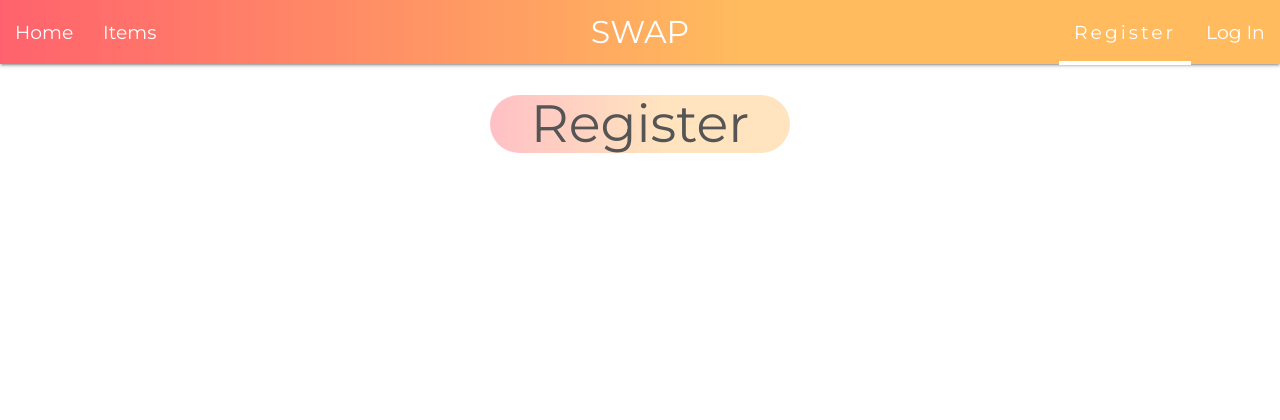
After one commit to PaladinKnightMaster/swap-clothes-app, a Flask app: page /register in a window 1280 px wide. The commit adds this page. Shown: the top 420 px of the page. Run offline with Flask 2, Linux system fonts and the light colour scheme; some libraries are stand-ins or nearby versions.

Commit message:
Add and connect register.html page

```diff
--- a/app.py
+++ b/app.py
@@ -80,6 +80,10 @@ def search():
     return render_template("items.html", items=items, categories=categories)
 
 
+@app.route("/register", methods=["GET", "POST"])
+def register():
+    return render_template("register.html")
+
 if __name__ == '__main__':
     app.run(host=os.environ.get("IP"),
             port=int(os.environ.get("PORT")),
--- a/templates/base.html
+++ b/templates/base.html
@@ -21,7 +21,7 @@
     <body>
         <header>
             <!-- Navbar for larger screens -->
-            <nav class="nav-extended">
+            <nav class="nav-extended gradient-bkg">
                 <div class="nav-wrapper">
                     <a href="{{ url_for('home') }}" class="brand-logo center">SWAP</a>
                     <a href="#" data-target="mobile-demo" class="sidenav-trigger"><i class="fas fa-bars"></i></a>
@@ -30,7 +30,7 @@
                         <li><a href="{{ url_for('items') }}" class="hvr-underline-from-center {% block nav_items %}{% endblock %}">Items</a></li>
                     </ul>
                     <ul class="right hide-on-med-and-down">
-                        <li><a href="#" class="hvr-underline-from-center {% block nav_register %}{% endblock %}">Register</a></li>
+                        <li><a href="{{ url_for('register') }}" class="hvr-underline-from-center {% block nav_register %}{% endblock %}">Register</a></li>
                         <li><a href="#" class="hvr-underline-from-center {% block nav_login %}{% endblock %}">Log In</a></li>
                     </ul>
                 </div>
@@ -42,7 +42,7 @@
             <ul class="sidenav" id="mobile-demo">
                 <li><a href="{{ url_for('home') }}" class="{% block sidenav_home %}{% endblock %}">Home</a></li>
                 <li><a href="{{ url_for('items') }}" class="{% block sidenav_items %}{% endblock %}">Items</a></li>
-                <li><a href="#" class="{% block sidenav_register %}{% endblock %}">Register</a></li>
+                <li><a href="{{ url_for('register') }}" class="{% block sidenav_register %}{% endblock %}">Register</a></li>
                 <li><a href="#" class="{% block sidenav_login %}{% endblock %}">Login</a></li>
             </ul>
             <!-- Sub navbar for 'My Profile page on mobile screen sizes' -->
--- /dev/null
+++ b/templates/register.html
@@ -0,0 +1,9 @@
+{% extends "base.html" %}
+<!-- Add active class to the  navbar and sidebar -->
+{% block nav_register %}active{% endblock %}
+{% block sidenav_register %}active-sidenav{% endblock %}
+
+{% block content %}
+<h1 class="gradient-bkg-light">Register</h1>
+
+{% endblock %}
```
